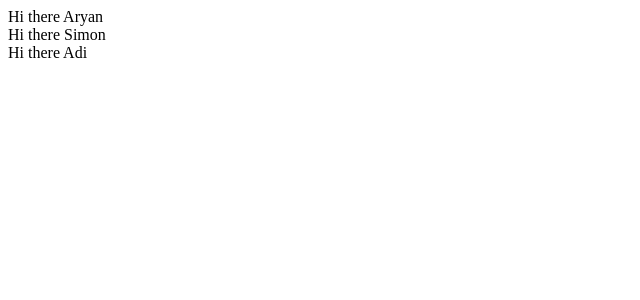
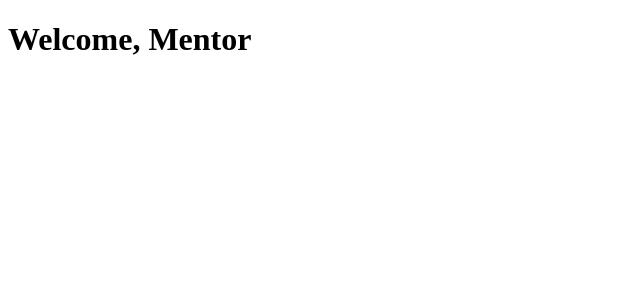
Before and after one commit to nitish-002/class-project, a React (Vite) app: page / in a window 1280 px wide. Shown: the top 300 px of the page, without its empty margins (0-640 px from the left). Built offline with nearby package versions, Linux system fonts and the light colour scheme.

Commit message:
changes 17032025

```diff
--- a/src/App.jsx
+++ b/src/App.jsx
@@ -1,13 +1,15 @@
 import React, {useState} from 'react';
 import Greetings from './greetings';
+import Border from './Border';
+import Welcome from './Welcome';
 // // const Extra=()=>
-// // {
-// //     const [count, setCount] = useState(0);
-// //     return(
-// //         <div>
-// //             <h1>Practice</h1>
-// //             <p>Count: {count}</p>
-// //             <Buttons count={count} setCount={setCount}></Buttons>
+// // {v>
+//       <h2>Hello, {name}!</h2>const [count, setCount] = useState(0);
+//     </div>
+//   );   <div>
+// };             <h1>Practice</h1>
+// / //             <p>Count: {count}</p>
+// export default Greetings;ns count={count} setCount={setCount}></Buttons>
 // //         </div>
 // //     )
 // // }
@@ -48,16 +50,37 @@ import Greetings from './greetings';
 //   )
 // }
 
-const App=()=>{
-  return(
-    <div>
-    <Greetings fn={maps}></Greetings>
-    </div>
+
+
+// const App=()=>{
+//   return(
+//     <div>
+//     <Greetings fn={maps}></Greetings>
+//     </div>
+//   )
+// }
+// function maps(arr){
+//   return arr.map((item,index)=>(
+//     <Border>
+
+//     <div key={index}>Hi there {item}</div>
+//     </Border>
+//   ))
+// }
+
+// const arr=["Aryan","Simon","Adi"];
+const App = () => {
+  return (
+    // <div>
+    //   {arr.map((item, index) => (
+    //     <Border key={index}>
+    //       <Greetings name={item} />
+    //     </Border>
+    //   ))}
+    // </div>
+    <Welcome/>
   )
 }
-function maps(arr){
-  return arr.map((item,index)=>(
-    <div key={index}>Hi there {item}</div>
-  ))
-}
+
+
 export default App;
--- /dev/null
+++ b/src/Border.jsx
@@ -0,0 +1,9 @@
+import React from 'react'
+
+const Border = ({childern}) => {
+  return (
+    <div style={{border:'2px solid black',backgroundColor:'steelblue',height:'20px',width:'120px'}}>{childern}</div>
+  )
+}
+
+export default Border
--- /dev/null
+++ b/src/Welcome.jsx
@@ -0,0 +1,13 @@
+import { Component } from "react";
+
+
+class Welcome extends Component{
+
+    render(){
+        return <>
+            <h1>Welcome, Mentor</h1>
+        </>
+    }
+
+}
+export default Welcome
--- a/src/greetings.jsx
+++ b/src/greetings.jsx
@@ -1,10 +1,10 @@
 import React from 'react'
 
-const Greetings=({fn})=>{
-    const arr=["Aryan","Simon","Adi"];
+const Greetings=({name})=>{
+    // const arr=["Aryan","Simon","Adi"];
     return(
         <>
-        {<div>{ fn(arr)}</div>}
+        {<div>HI {name}</div>}
         </>
     )
 }
```
Also changed, not shown: src/Try.jsx (added, +13 -0 lines).
